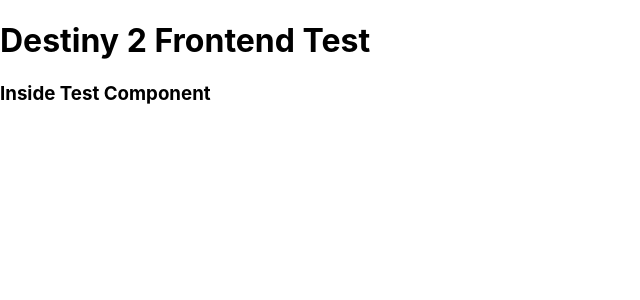
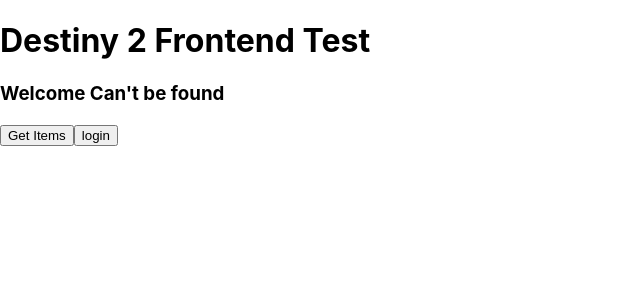
Before and after one commit to richardcchen/Destiny2FrontEnd, a React (Create React App) app: page / in a window 1280 px wide. Shown: the top 300 px of the page, without its empty margins (0-640 px from the left). Built offline with nearby package versions, Linux system fonts and the light colour scheme; no server answers.

Commit message:
added fetch and routes to test component

```diff
--- a/src/App.js
+++ b/src/App.js
@@ -1,9 +1,7 @@
 import React, { Component } from 'react';
-import logo from './logo.svg';
 import './App.css';
 import Test from './components/Test'
 
-const apiKey = process.env.REACT_APP_DESTINY2_API_KEY
 
 class App extends Component {
   render() {
--- a/src/components/Test.js
+++ b/src/components/Test.js
@@ -1,14 +1,21 @@
 import React, { Component } from 'react'
-const endpoint = "http://localhost:3000/api/v1/notes"
+const endpoint = "http://localhost:3000/api/v1/users"
 const apiKey = process.env.REACT_APP_DESTINY2_API_KEY
 
 class Test extends Component {
+  constructor(props){
+    super(props)
+    this.state = {
+      characterIds: [],
+      membershipType: -100,
+      displayName: "Can't be found",
+      membershipId: -100,
+      currentEquipment: []
+    }
+
+  }
 
   componentDidMount(){
-    // fetch(endpoint)
-    // .then(res => res.json())
-    // .then(data => {
-    //   console.log(data)})
     fetch("https://www.bungie.net/Platform/Destiny2/4/Profile/4611686018473254938/?components=100,104", {
       headers: {
         'X-API-KEY': apiKey
@@ -17,17 +24,54 @@
     .then(res => res.json())
     .then(data => {
       const characterIds = data.Response.profile.data.characterIds
-      console.log("CharacterIds:", characterIds);
+      const membershipType = data.Response.profile.data.userInfo.membershipType
+      const membershipId = data.Response.profile.data.userInfo.membershipId
+      const displayName = data.Response.profile.data.userInfo.displayName
+
+      this.setState({characterIds, membershipType, membershipId, displayName})
     })
-    fetch(endpoint)
+  }
 
+  getItems = () => {
+    fetch(`https://www.bungie.net/Platform/Destiny2/${this.state.membershipType}/Profile/${this.state.membershipId}/Character/${this.state.characterIds[0]}/?components=205`, {headers: {'X-API-KEY': apiKey}})
+    .then(response => response.json())
+    .then(data => {
+      const charEquip = data.Response.equipment.data.items.map(item => {
+        return ({itemHash: item.itemHash, itemInstanceId: item.itemInstanceId, bucketHash: item.bucketHash})
+      })
+      this.setState({
+        currentEquipment: charEquip
+      })
+    })
+  }
 
+  login = () => {
+    fetch(`${endpoint}/login`,
+      {
+        method: "POST",
+        headers: {
+          "Accept": 'application/json',
+          "Content-Type": 'application/json'
+        },
+        body: JSON.stringify({
+          membershipType: this.state.membershipType,
+          displayName: this.state.displayName,
+          membershipId: this.state.membershipId,
+          charId1: this.state.characterIds[0],
+          charId2: this.state.characterIds[1],
+          charId3: this.state.characterIds[2],
+        })
+      }
+    )
   }
 
   render(){
+    console.log(this.state);
     return(
       <div>
-        <h3>Inside Test Component</h3>
+        <h3>Welcome {this.state.displayName}</h3>
+        <button onClick={this.getItems}>Get Items </button>
+        <button onClick={this.login}>login</button>
       </div>
     )
   }
```
